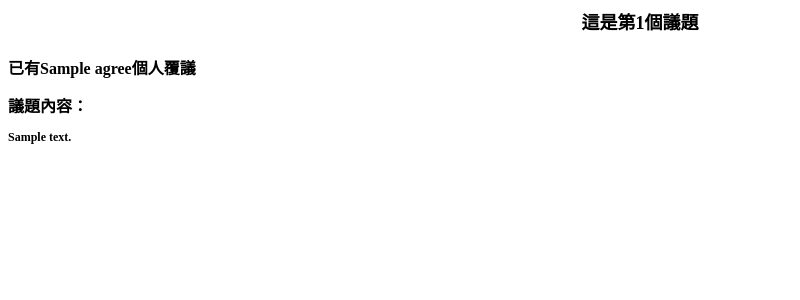
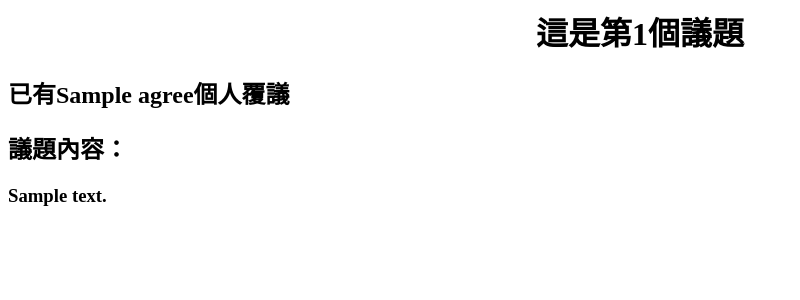
Before and after one commit to atosystem/extraelite, a Flask app: template templates/text.html in a window 1280 px wide. Shown: the top 300 px of the page, without its empty margins (0-800 px from the left). Run offline with Flask 2, Linux system fonts and the light colour scheme; the template is opened without the code that fills it: most values are stand-ins (such as "Sample title", 1, 10 or a date in 2020).

Commit message:
text_qadded

```diff
--- a/templates/text.html
+++ b/templates/text.html
@@ -4,9 +4,9 @@
     <title>第{{name_id}}個議題</title>
   </head>
   <body>
-    <h1 align="center" style="font-size:18px;">這是第{{name_id}}個議題<h1>
-	<h2 style="font-size:16px;">已有{{agree}}個人覆議</h2>
-	<h2 style="font-size:16px;">議題內容：</h2>
-	<h3 style="font-size:12px;">{{text}}</h3>
+    <h1 align="center">這是第{{name_id}}個議題<h1>
+	<h2>已有{{agree}}個人覆議</h2>
+	<h2>議題內容：</h2>
+	<h3>{{text}}</h3>
   </body>
 </html>
```
